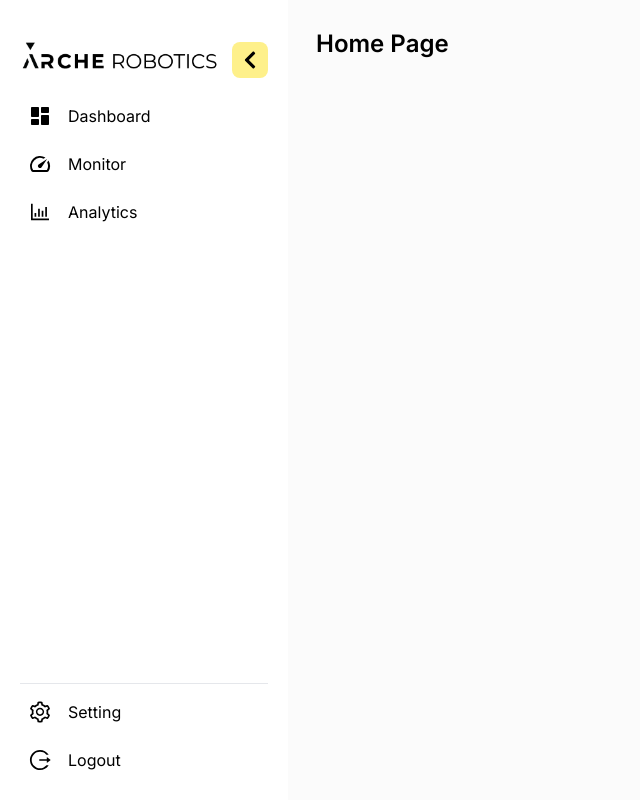
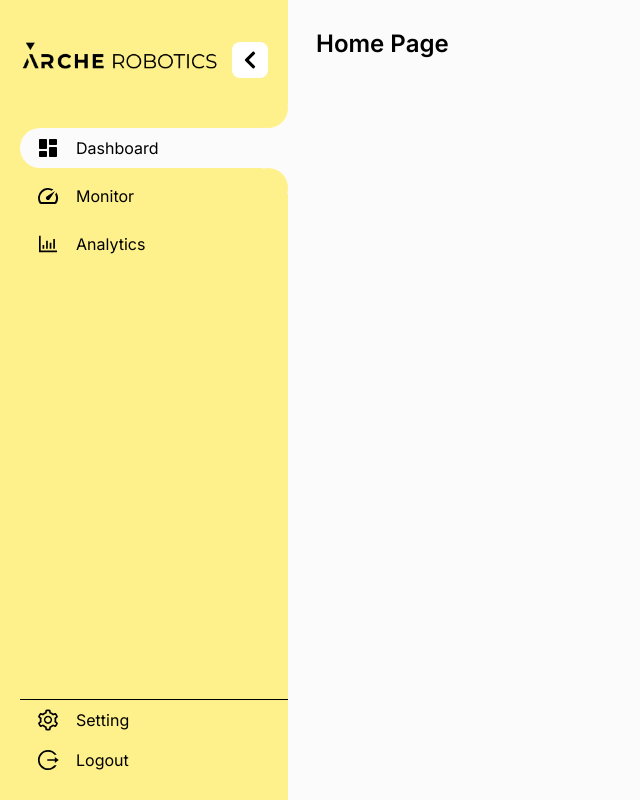
Before and after one commit to YePeOn7/robot_local_web_app, a Next.js app: page /dashboard in a window 1280 px wide. Shown: the whole page, without its empty margins (0-640 px from the left). Built offline with nearby package versions, Linux system fonts and the light colour scheme.

Commit message:
update sidebar

```diff
--- a/src/app/globals.css
+++ b/src/app/globals.css
@@ -7,6 +7,7 @@
   --background-start-rgb: 214, 219, 220;
   --background-end-rgb: 255, 255, 255;
 }
+
 *{
   transition: all 0.5s ease;
 }
--- a/src/components/Sidebar.tsx
+++ /dev/null
@@ -1,59 +0,0 @@
-'use client'
-
-import Image from 'next/image'
-import React, { useState } from 'react'
-import logo from '@/../public/logoFull.png'
-import Link from 'next/link'
-import { RiDashboardFill } from 'react-icons/ri'
-import { FaChevronLeft } from 'react-icons/fa'
-import {  AiOutlineBarChart, AiOutlineLogout, AiOutlineSetting } from 'react-icons/ai'
-import { MdSpeed } from 'react-icons/md'
-
-interface ItemProps {
-  href: string,
-  icon: React.ReactNode,
-  label: string,
-  open: boolean
-  active?: boolean
-}
-
-const Item: React.FC<ItemProps> = ({ href, icon, label, open, active = false }) => {
-  return (
-    <div>
-      <Link href={href} className={`flex items-center gap-x-4 p-2 cursor-pointer hover:bg-light-white rounded-lg mt-2 ${active && 'bg-light-white'}`}>
-        <span className='text-2xl'>
-          {icon}
-        </span>
-        <span className={`origin-left ${!open && 'scale-0'}`}>
-          {label}
-        </span>
-      </Link>
-    </div>
-  )
-}
-
-const Sidebar = () => {
-  const [open, setOpen] = useState(true);
-
-  return (
-    <div className={`bg-white h-screen flex flex-col p-5 pt-8 ${open ? 'w-72' : 'w-20'}`}>
-      <div className='flex items-center justify-between min-h-14'>
-        <Image src={logo} height={50} width={200} alt='' className={`overflow-hidden ${!open && 'w-0'}`} />
-        <FaChevronLeft className={`bg-primary text-4xl p-2 rounded-lg cursor-pointer ${!open && 'rotate-180'}`} onClick={() => { setOpen(!open) }} />
-      </div>
-
-      <div className="flex flex-col flex-1">
-        <Item href='#' icon={<RiDashboardFill />} label='Dashboard' open={open} />
-        <Item href='#' icon={<MdSpeed />} label='Monitor' open={open} />
-        <Item href='#' icon={<AiOutlineBarChart />} label='Analytics' open={open} />
-      </div>
-
-      <div className="flex flex-col border-t">
-        <Item href='#' icon={<AiOutlineSetting />} label='Setting' open={open} />
-        <Item href='#' icon={<AiOutlineLogout /> } label='Logout' open={open} />
-      </div>
-    </div>
-  )
-}
-
-export default Sidebar
--- /dev/null
+++ b/src/components/Sidebar/index.tsx
@@ -0,0 +1,60 @@
+'use client'
+
+import Image from 'next/image'
+import React, { useState } from 'react'
+import logo from '@/../public/logoFull.png'
+import Link from 'next/link'
+import { RiDashboardFill } from 'react-icons/ri'
+import { FaChevronLeft } from 'react-icons/fa'
+import {  AiOutlineBarChart, AiOutlineLogout, AiOutlineSetting } from 'react-icons/ai'
+import { MdSpeed } from 'react-icons/md'
+import './style.css'
+
+interface ItemProps {
+  href: string,
+  icon: React.ReactNode,
+  label: string,
+  open: boolean
+  active?: boolean
+}
+
+const SidebarItem: React.FC<ItemProps> = ({ href, icon, label, open, active = false }) => {
+  return (
+    <div className='relative'>
+      <Link href={href} className={`flex items-center gap-x-4 px-4 py-2 cursor-pointer ${!active && 'hover:bg-light-white'} rounded-l-full ${active && 'bg-bgColor before:absolute before:right-0 before:top-10 before:w-10 before:h-10 before:rounded-full before:shadow-[15px_-15px_0_1px_#fbfbfb] after:absolute after:right-0 after:-top-10 after:w-10 after:h-10 after:rounded-full after:shadow-[15px_15px_0_0px_#fbfbfb]'}`}>
+        <span className='text-2xl'>
+          {icon}
+        </span>
+        <span className={`origin-left ${!open && 'scale-0'}`}>
+          {label}
+        </span>
+      </Link>
+    </div>
+  )
+}
+
+const Sidebar = () => {
+  const [open, setOpen] = useState(true);
+
+  return (
+    <div className={`sidebar bg-primary h-screen flex flex-col pl-5 py-5 pt-8 ${open ? 'w-72' : 'w-20'}`}>
+      <div className='flex items-center justify-between min-h-14 pr-5'>
+        <Image src={logo} height={50} width={200} alt='' className={`overflow-hidden ${!open && 'w-0'}`} />
+        <FaChevronLeft className={`bg-white text-4xl p-2 rounded-lg cursor-pointer ${!open && 'rotate-180'}`} onClick={() => { setOpen(!open) }} />
+      </div>
+
+      <div className="flex flex-col mt-10 gap-2 flex-1">
+        <SidebarItem href='#' icon={<RiDashboardFill />} label='Dashboard' open={open} active={true}/>
+        <SidebarItem href='#' icon={<MdSpeed />} label='Monitor' open={open} />
+        <SidebarItem href='#' icon={<AiOutlineBarChart />} label='Analytics' open={open} />
+      </div>
+
+      <div className="flex flex-col border-t border-black">
+        <SidebarItem href='#' icon={<AiOutlineSetting />} label='Setting' open={open} />
+        <SidebarItem href='#' icon={<AiOutlineLogout /> } label='Logout' open={open} />
+      </div>
+    </div>
+  )
+}
+
+export default Sidebar
--- /dev/null
+++ b/src/components/Sidebar/style.css
@@ -0,0 +1,3 @@
+.test{
+    background-color: #f00;
+}
--- a/tailwind.config.ts
+++ b/tailwind.config.ts
@@ -10,7 +10,7 @@ const config: Config = {
     extend: {
       colors: {
         "dark-purple": "#36B",
-        "light-white": "rgba(255,255,255,0.18)",
+        "light-white": "rgba(255,255,255,0.48)",
         "bgColor": "#fbfbfb",
         "primary": "rgba(254, 240, 138, 1)"
       },
```
